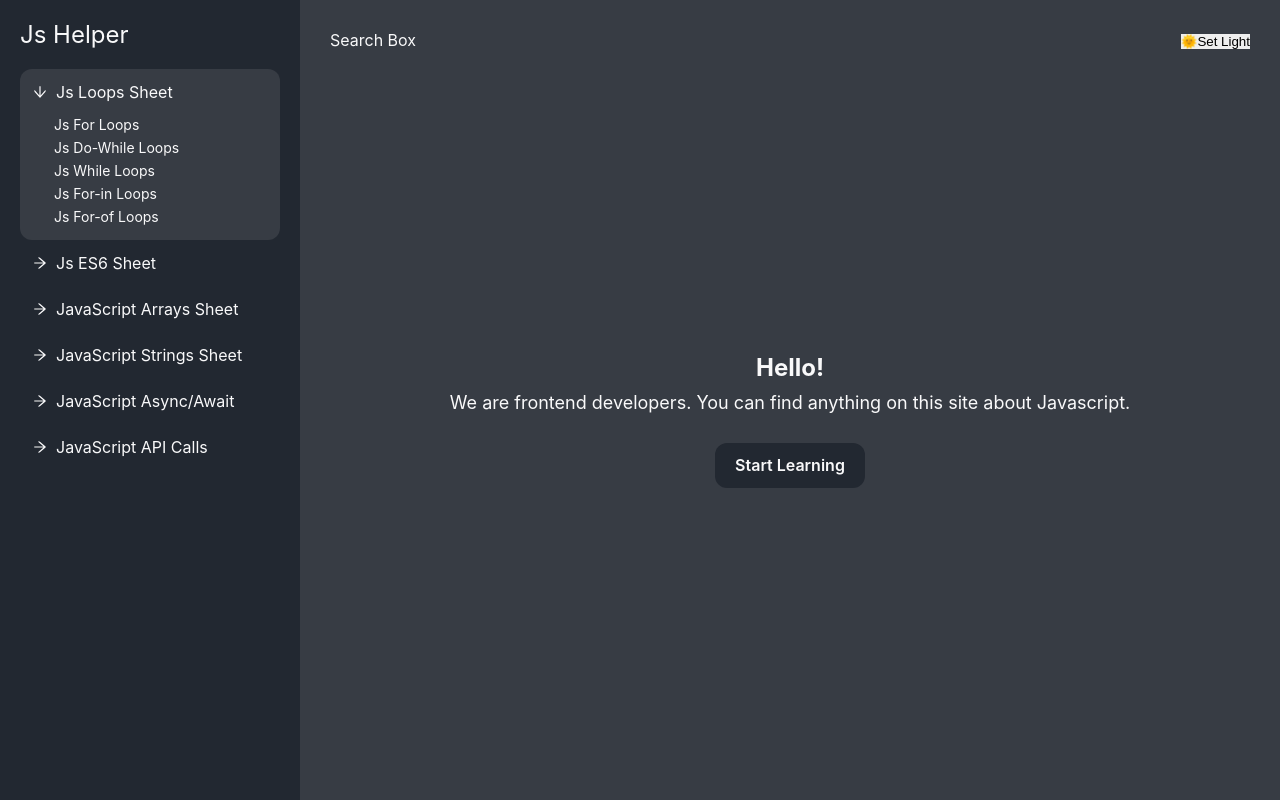
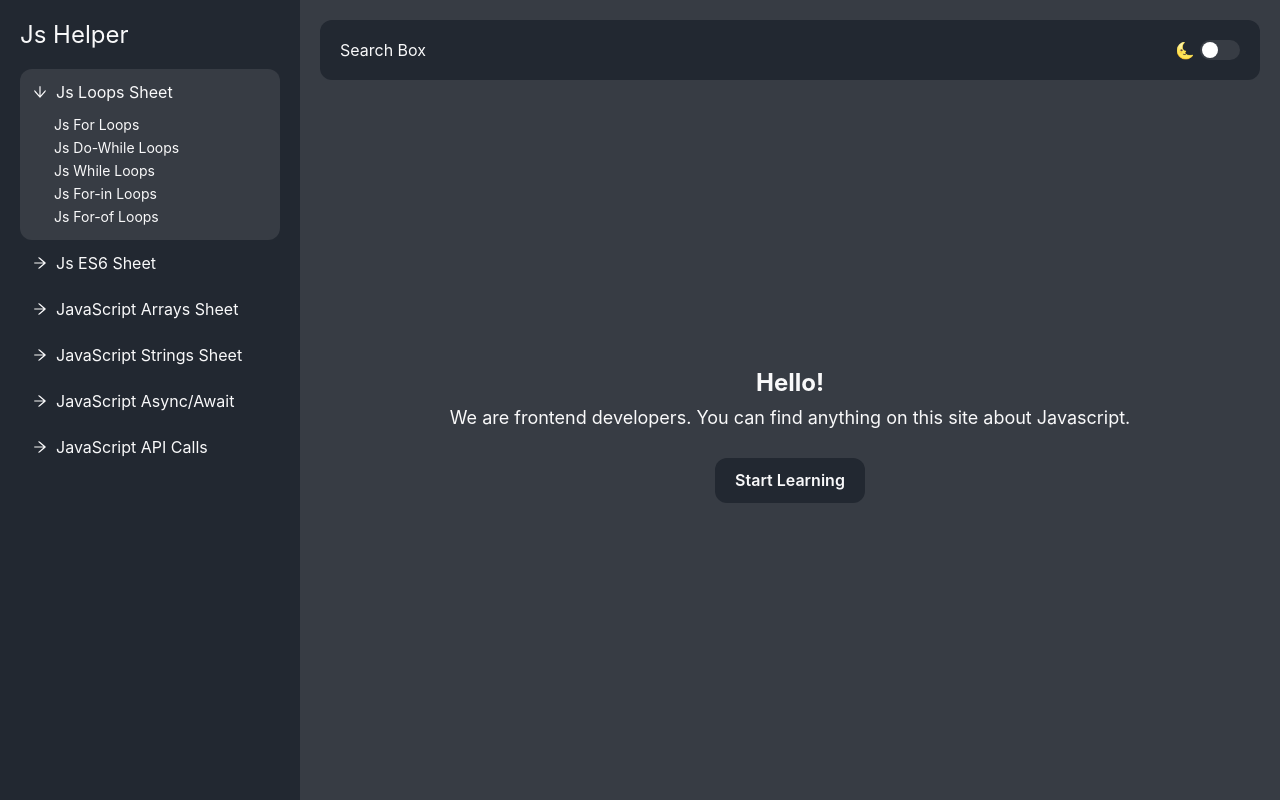
Before and after one commit to alikaraarslan/jshelper, a Next.js app: page / in a window 1280 px wide. Built offline with nearby package versions, Linux system fonts and the light colour scheme.

Commit message:
add light/dark theme v2

```diff
--- a/components/Header.tsx
+++ b/components/Header.tsx
@@ -1,9 +1,14 @@
 import styled from 'styled-components';
+import Theme from './Theme';
 
 const HeaderWrapper = styled.div`
   display: flex;
   justify-content: space-between;
   align-items: flex-start;
+  width: calc(100% - 40px);
+  padding: 20px;
+  margin: 20px auto;
+  border-radius: 12px;
 `;
 
 type Props = {
@@ -13,21 +18,9 @@ type Props = {
 
 const Header = ({ toggleTheme, isDarkTheme }: Props) => {
   return (
-    <HeaderWrapper>
+    <HeaderWrapper className="header">
       <div>Search Box</div>
-      <div>
-        <button onClick={toggleTheme}>
-          {isDarkTheme ? (
-            <span aria-label="Light mode" role="img">
-              🌞Set Light
-            </span>
-          ) : (
-            <span aria-label="Dark mode" role="img">
-              🌜Set Dark
-            </span>
-          )}
-        </button>
-      </div>
+      <Theme toggleTheme={toggleTheme} isDarkTheme={isDarkTheme} />
     </HeaderWrapper>
   );
 };
--- a/components/Layout.tsx
+++ b/components/Layout.tsx
@@ -9,7 +9,10 @@ const LayoutWrapper = styled.div`
   .page {
     flex: 1;
     flex-direction: column;
-    padding: 30px;
+    .content {
+      padding: 0 20px 20px;
+      height: calc(100% - 110px);
+    }
   }
 `;
 
@@ -35,7 +38,7 @@ const Layout: React.FC = ({ children }) => {
         <Sidebar theme={!resTheme} />
         <div className="page">
           <Header toggleTheme={toggleTheme} isDarkTheme={isDarkTheme} />
-          {children}
+          <div className="content">{children}</div>
         </div>
       </LayoutWrapper>
     </StyledThemeProvider>
--- /dev/null
+++ b/components/Theme.tsx
@@ -0,0 +1,79 @@
+import React from 'react';
+import styled from 'styled-components';
+type Props = {
+  toggleTheme: () => void;
+  isDarkTheme: boolean;
+};
+
+const ThemeWrapper = styled.div`
+  .switch {
+    position: relative;
+    display: inline-block;
+    width: 40px;
+    height: 20px;
+    input {
+      opacity: 0;
+      width: 0;
+      height: 0;
+    }
+  }
+  .slider {
+    position: absolute;
+    cursor: pointer;
+    top: 0;
+    left: 0;
+    right: 0;
+    bottom: 0;
+    -webkit-transition: 0.4s;
+    transition: 0.4s;
+    &:before {
+      position: absolute;
+      content: '';
+      height: 16px;
+      width: 16px;
+      left: 2px;
+      bottom: 2px;
+      background-color: white;
+      -webkit-transition: 0.4s;
+      transition: 0.4s;
+    }
+  }
+  input {
+    &:checked {
+      + {
+        .slider {
+          &:before {
+            -webkit-transform: translateX(20px);
+            -ms-transform: translateX(20px);
+            transform: translateX(20px);
+          }
+        }
+      }
+    }
+  }
+  .slider.round {
+    border-radius: 34px;
+    &:before {
+      border-radius: 50%;
+    }
+  }
+`;
+
+const Theme = ({ toggleTheme, isDarkTheme }: Props) => {
+  return (
+    <ThemeWrapper>
+      <span style={{ marginRight: '5px' }}>{isDarkTheme ? '🌜' : '🌞'}</span>
+      <label className="switch">
+        <input
+          type="checkbox"
+          onChange={() => {
+            toggleTheme();
+          }}
+        />
+        <span className="slider round" />
+      </label>
+    </ThemeWrapper>
+  );
+};
+
+export default Theme;
--- a/styles/GlobalStyles.ts
+++ b/styles/GlobalStyles.ts
@@ -47,6 +47,24 @@ const GlobalStyle = createGlobalStyle(({ theme }: any) => ({
       background: darken(0.1, theme.bgDark),
     },
   },
+  '.header': {
+    background: theme.bgDark,
+    '.slider': {
+      background: theme.bg,
+    },
+    input: {
+      '&:checked': {
+        '+': {
+          '.slider': {
+            background: darken(0.15, theme.bg),
+            '&:before': {
+              transform: 'translateX(20px)',
+            },
+          },
+        },
+      },
+    },
+  },
   button: {
     border: 'none',
   },
```
